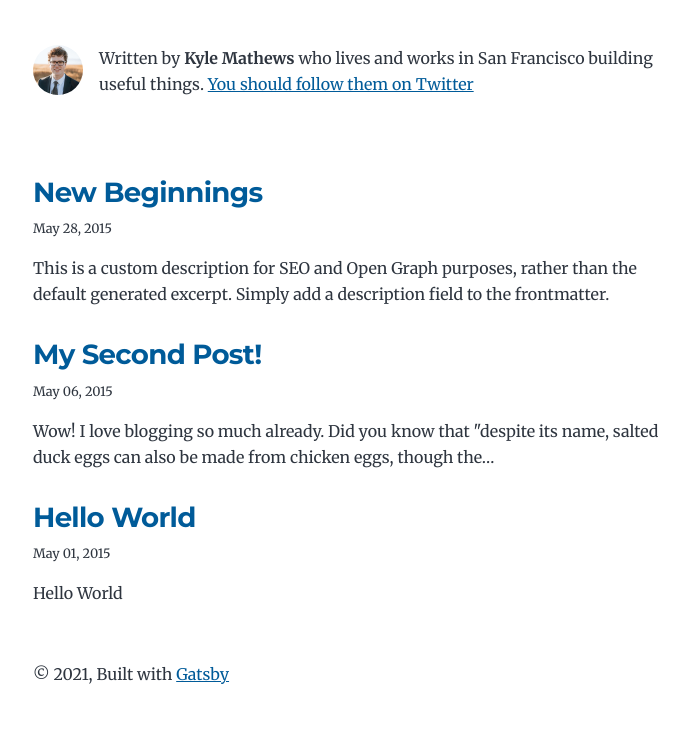
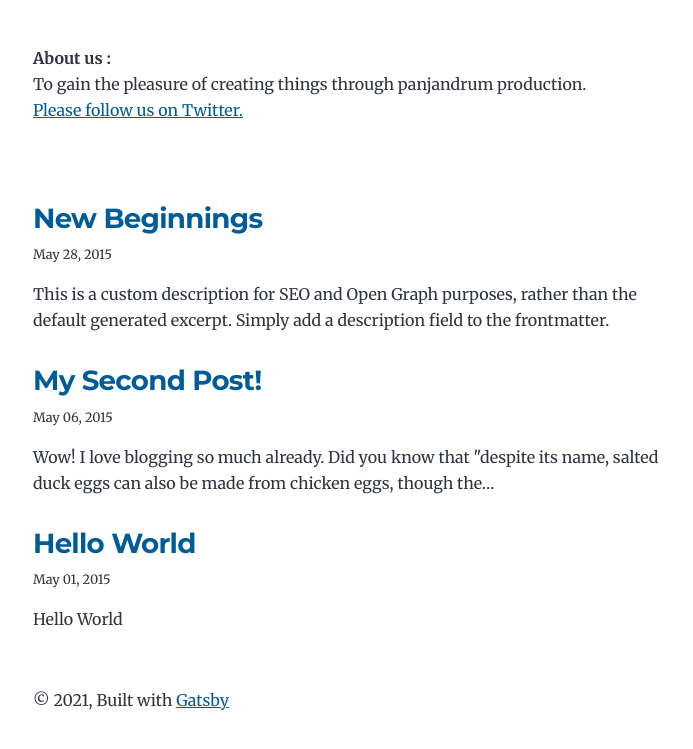
Before and after one commit to yn4k4nishi/homepage, a Gatsby site: page / in a window 1280 px wide. Shown: the part 143-892 px from the top of the page, without its empty margins (291-984 px from the left). Built offline with nearby package versions, Linux system fonts and the light colour scheme; Gatsby itself is replaced by a stand-in of ours.

Commit message:
:+1: Update : about us

```diff
--- a/gatsby-config.js
+++ b/gatsby-config.js
@@ -4,6 +4,7 @@ module.exports = {
     author: {
       name: `Kyle Mathews`,
       summary: `who lives and works in San Francisco building useful things.`,
+      about_us: `To gain the pleasure of creating things through panjandrum production.`,
     },
     description: `A starter blog demonstrating what Gatsby can do.`,
     siteUrl: `https://gatsbystarterblogsource.gatsbyjs.io/`,
--- a/src/components/bio.js
+++ b/src/components/bio.js
@@ -17,6 +17,7 @@ const Bio = () => {
           author {
             name
             summary
+            about_us
           }
           social {
             twitter
@@ -30,9 +31,11 @@ const Bio = () => {
   const author = data.site.siteMetadata?.author
   const social = data.site.siteMetadata?.social
 
+  console.log(data.site.siteMetadata)
+
   return (
     <div className="bio">
-      <StaticImage
+      {/* <StaticImage
         className="bio-avatar"
         layout="fixed"
         formats={["auto", "webp", "avif"]}
@@ -41,13 +44,15 @@ const Bio = () => {
         height={50}
         quality={95}
         alt="Profile picture"
-      />
+      /> */}
       {author?.name && (
         <p>
-          Written by <strong>{author.name}</strong> {author?.summary || null}
+          {/* Written by <strong>{author.name}</strong> {author?.summary || null} */}
+          <strong>About us : </strong> <br/>
+          {author.about_us} <br/>
           {` `}
           <a href={`https://twitter.com/${social?.twitter || ``}`}>
-            You should follow them on Twitter
+            Please follow us on Twitter.
           </a>
         </p>
       )}
--- a/src/components/logo.module.css
+++ b/src/components/logo.module.css
@@ -35,9 +35,9 @@
 }
 
 @keyframes down {
-    0%   { transform-origin: 50% 50%; transform: translate(0, 0) rotateY(90deg); }
-    10%  { transform-origin: 50% 50%; transform: translate(0, 0); }
-    20%  { transform-origin: 50% 50%; transform: translate(0, 15px); }
+    0%   { transform-origin: 50% 50%; transform: translate( 0  ,  0  ) rotateY(90deg); }
+    10%  { transform-origin: 50% 50%; transform: translate( 0  ,  0  ); }
+    20%  { transform-origin: 50% 50%; transform: translate( 0  , 15px); }
     40%  { transform-origin: 55% 50%; transform: translate(-5px, 15px); }
     60%  { transform-origin: 55% 50%; transform: translate(-5px, 15px); }
     80%  { transform-origin: 55% 50%; transform: translate(-5px, 15px) rotateY(90deg); }
```
